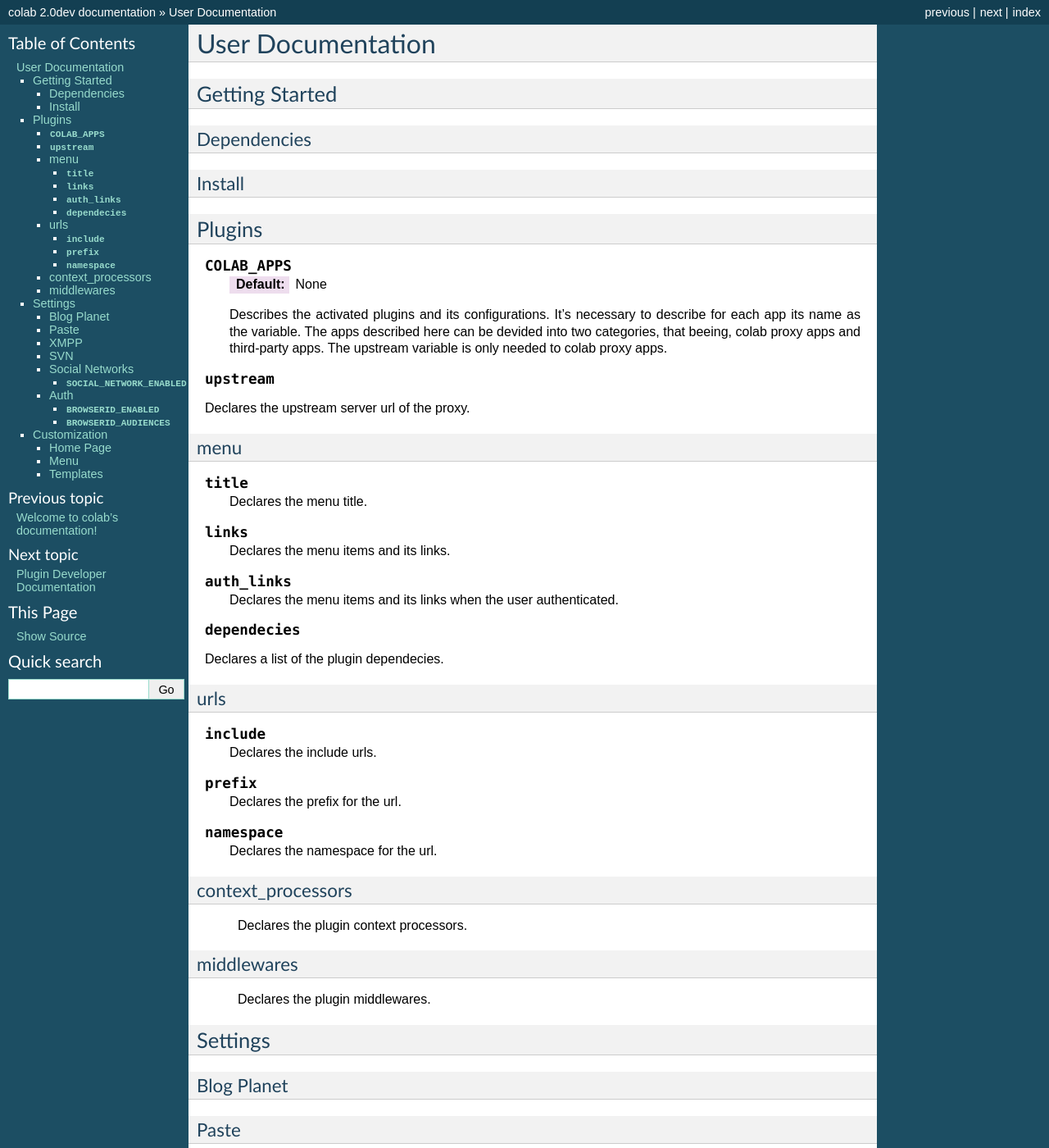
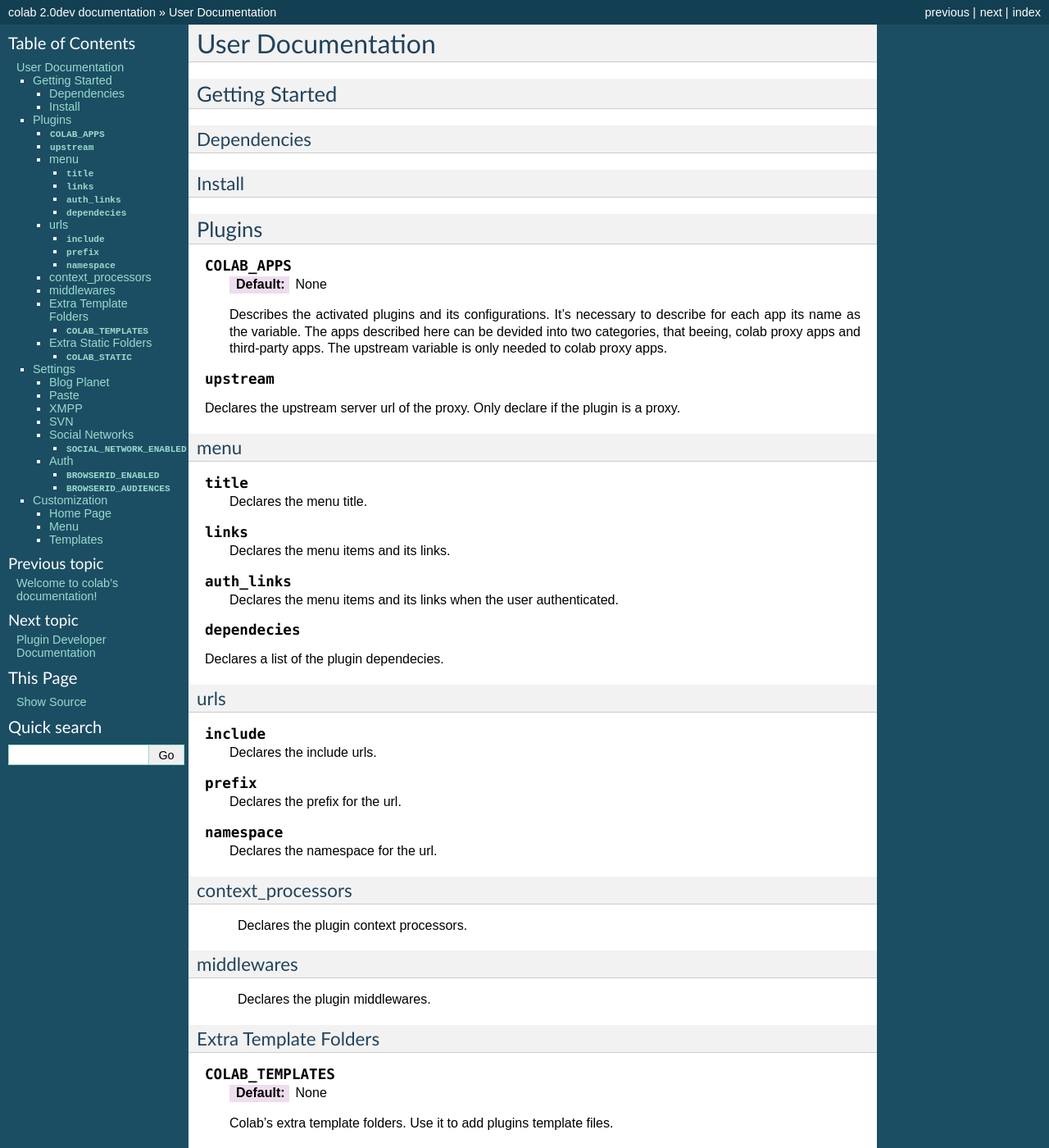
Before and after one commit to colab/colab, a Sphinx documentation site: the page built from docs/source/user.rst, in a window 1280 px wide and 1400 px high. Shown: the whole window at 82% size. Built offline with Sphinx 7.4.7, drawn with Linux system fonts in a browser that asks for light colours; formulas are drawn with MathJax 3; some of the changed text lies outside the part shown.

Commit message:
Update user documentation on new settings

```diff
--- a/docs/source/user.rst
+++ b/docs/source/user.rst
@@ -25,7 +25,7 @@
 
 .. attribute:: upstream
 
-Declares the upstream server url of the proxy.
+Declares the upstream server url of the proxy. Only declare if the plugin is a proxy.
 
 menu
 ++++++++++++
@@ -63,7 +63,28 @@
 
 middlewares
 ++++++++++++
+
     Declares the plugin middlewares.
+
+
+Extra Template Folders
+++++++++++++
+
+.. attribute:: COLAB_TEMPLATES
+
+   :default: None
+
+   Colab's extra template folders. Use it to add plugins template files.
+
+
+Extra Static Folders
+++++++++++++
+
+.. attribute:: COLAB_STATIC
+
+   :default: None
+
+   Colab's extra static folders. Use it to add plugins static files.
 
 Settings
 --------
```
